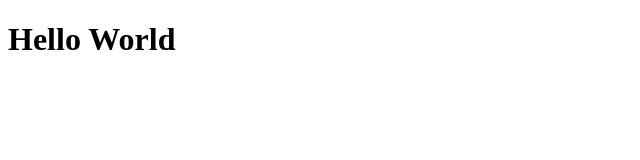
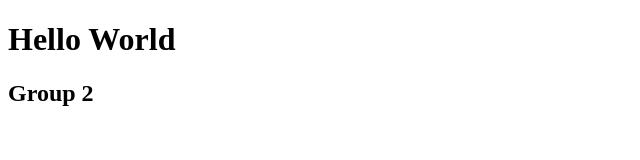
Before and after one commit to richardsangari/Mobile_Programming, a plain HTML site: page index.html in a window 1280 px wide. Shown: the whole page, without its empty margins (0-640 px from the left). Drawn offline with Linux system fonts and the light colour scheme.

Commit message:
Menambahkan Index.html

```diff
--- a/index.html
+++ b/index.html
@@ -8,5 +8,6 @@
 </head>
 <body>
     <h1>Hello World</h1>
+    <h2>Group 2</h2>
 </body>
 </html>
```
